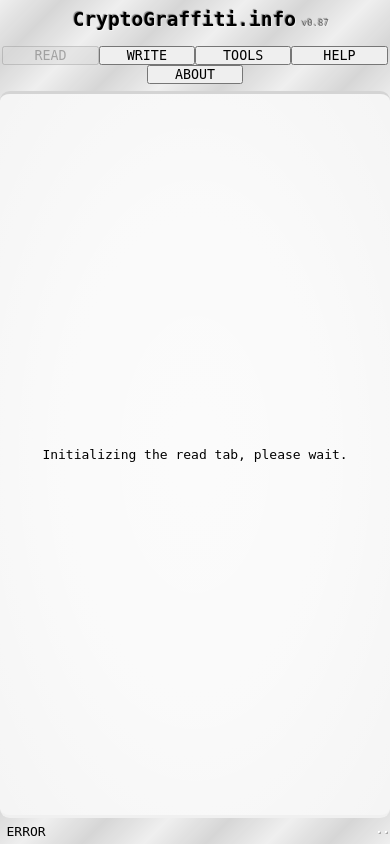
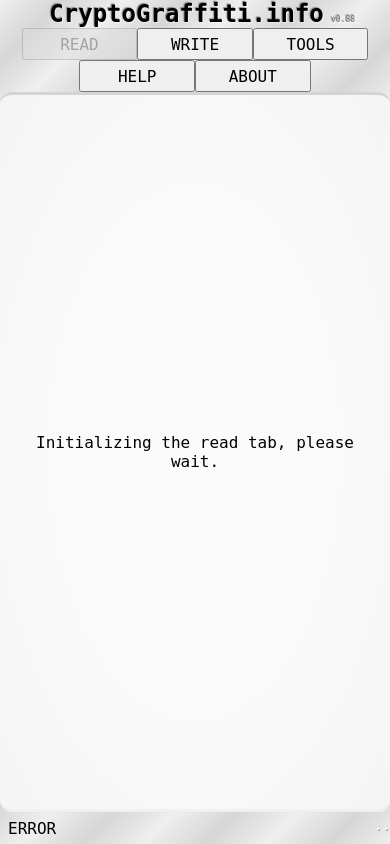
Before and after one commit to 1Hyena/cryptograffiti, a PHP site: page /cryptograffiti.html in a window 390 px wide. Run offline with PHP 8.4, Linux system fonts and the light colour scheme.

Commit message:
Fixed styling bugs regarding media queries. User defined font sizes should now be working properly. Buttons now have uniform styling for all browsers.

```diff
--- a/src/cryptograffiti.html
+++ b/src/cryptograffiti.html
@@ -39,12 +39,18 @@
 <body>
 
 <div style="height: 100%;" id="cg" class="appear">
+    <div style="display: table; width: 100%; height: 100%; table-layout: fixed;">
+        <div style="display: table-row; width: 100%;">
             <div id="cg-header">
                 <div style="overflow: hidden;"><h2 style="display: inline; padding-left: 1ch; padding-right: 0.5ch;">CryptoGraffiti.info</h2></div>
             </div>
+        </div>
 
+        <div style="display: table-row; width: 100%; height: 100%;">
+            <div style="width: 100%; height: 100%; position: relative;">
                 <div id="cg-body">
-        <div id="cg-body-texture"><div id="cg-body-shade">
+                    <div id="cg-body-texture">
+                    <div id="cg-body-shade">
                         <div id="cg-main">
 
                             <div style="display:table; width: 100%; height: 100%;">
@@ -58,11 +64,17 @@
                             </div>
 
                         </div>
-        </div></div>
+                    </div>
+                    </div>
+                </div>
+            </div>
         </div>
 
+        <div style="display: table-row; width: 100%;">
             <div id="cg-footer">
                 <span id="cg-credits">&copy;2017 CryptoGraffiti Developers</span>
+            </div>
+        </div>
     </div>
 </div>
 
--- a/src/main.css
+++ b/src/main.css
@@ -1,8 +1,18 @@
 * {margin:0; padding:0;}
-html, body {height:100%; width:100%; font-family: monospace; overflow: hidden;}
+html, body {height:100%; width:100%; overflow: hidden;}
 
 body {
     background-color: rgba(224,224,224, 0.5);
+}
+
+button {
+    height: 2rem;
+    min-height: 2rem;
+    max-height: 2rem;
+    overflow: hidden;
+    white-space: nowrap;
+    font-family: monospace;
+    font-size: 1rem;
 }
 
 .appear {
@@ -42,19 +52,22 @@ body {
 }
 
 #cg-header {
+    font-size: 1rem;
     display: flex;
     flex-direction: row;
     flex-wrap: wrap;
     justify-content: center;
     align-items: center;
-    height: 10rem;
+    min-height: 2rem;
     text-shadow: 1px 1px 1px rgba(255,255,255,0.4), -1px -1px 1px rgba(0,0,0,0.4);
 }
 
 #cg-body {
+    font-size: 1rem;
     display: block;
     width: 100%;
-    height: calc(100% - 12rem);
+    height: 100%;
+    position: absolute;
 
     overflow: hidden;
     margin-left: auto;
@@ -76,36 +89,13 @@ body {
 }
 
 #cg-footer {
+    font-size: 1rem;
     display: flex;
     flex-direction: row;
     justify-content: center;
     align-items: center;
-    height: 2rem;
+    min-height: 2rem;
     overflow: hidden;
-}
-
-@media screen and (min-width: 15rem) {
-    #cg-header {height: 7rem;}
-    #cg-footer {height: 2rem;}
-    #cg-body   {height: calc(100% - 9rem);}
-}
-
-@media screen and (min-width: 25rem) {
-    #cg-header {height: 5rem;}
-    #cg-footer {height: 2rem;}
-    #cg-body   {height: calc(100% - 7rem);}
-}
-
-@media screen and (min-width: 35rem) {
-    #cg-header {height: 4rem;}
-    #cg-footer {height: 2rem;}
-    #cg-body   {height: calc(100% - 6rem);}
-}
-
-@media screen and (min-width: 50rem) {
-    #cg-header {height: 2rem;}
-    #cg-footer {height: 2rem;}
-    #cg-body   {height: calc(100% - 4rem);}
 }
 
 #cg {
@@ -113,6 +103,8 @@ body {
     background: -o-repeating-linear-gradient(-45deg, rgba(0,0,0,0), rgba(0,0,0,0.1) 5%, rgba(0,0,0,0) 10%);
     background: -moz-repeating-linear-gradient(-45deg, rgba(0,0,0,0), rgba(0,0,0,0.1) 5%, rgba(0,0,0,0) 10%);
     background: repeating-linear-gradient(-45deg, rgba(0,0,0,0), rgba(0,0,0,0.1) 5%, rgba(0,0,0,0) 10%);
+    font-family: monospace;
+    font-size: 1rem;
 }
 
 #cg-body {
@@ -121,12 +113,6 @@ body {
     border-style: inset;
     border-color: rgba(240, 240, 240, 0.33);
     border-width: medium 0rem;
-}
-
-#cg-header{
-}
-
-#cg-footer{
 }
 
 #cg-body-texture {
@@ -151,7 +137,7 @@ body {
     display: inline;
     width: 0ch;
     opacity: 0;
-    font-size: xx-small;
+    font-size: 0.5rem;
     color: rgba(0,0,0,0.5);
     overflow: hidden;
     -webkit-transition: width 1s;
@@ -591,6 +565,7 @@ body {
     animation-duration: 1.5s;
     -webkit-animation-fill-mode: forwards;
     animation-fill-mode: forwards;
+    font-size: 1rem;
 }
 
 @-webkit-keyframes cg-tabs-anim {
--- a/src/main.js
+++ b/src/main.js
@@ -7,7 +7,7 @@ var CG_HOLD_STATUS = 0;
 var CG_HOLD_DELAY  = false;
 var CG_TX_NR       = null;
 var CG_SCROLL_KEY  = false;
-var CG_VERSION     = "0.87";
+var CG_VERSION     = "0.88";
 var CG_ACTIVE_TAB  = null;
 var CG_DECODER_OK  = true; // Decoder is online?
 var CG_ENCODER_OK  = true; // Encoder is online?
@@ -481,11 +481,11 @@ function cg_construct_header() {
 }
 
 function cg_construct_buttons(tabs) {
-    var btn_1 = document.createElement("BUTTON"); btn_1.className = btn_1.className + " cg-btn";
-    var btn_2 = document.createElement("BUTTON"); btn_2.className = btn_2.className + " cg-btn";
-    var btn_3 = document.createElement("BUTTON"); btn_3.className = btn_3.className + " cg-btn";
-    var btn_4 = document.createElement("BUTTON"); btn_4.className = btn_4.className + " cg-btn";
-    var btn_5 = document.createElement("BUTTON"); btn_5.className = btn_5.className + " cg-btn";
+    var btn_1 = document.createElement("BUTTON"); btn_1.classList.add("cg-btn");
+    var btn_2 = document.createElement("BUTTON"); btn_2.classList.add("cg-btn");
+    var btn_3 = document.createElement("BUTTON"); btn_3.classList.add("cg-btn");
+    var btn_4 = document.createElement("BUTTON"); btn_4.classList.add("cg-btn");
+    var btn_5 = document.createElement("BUTTON"); btn_5.classList.add("cg-btn");
 
     btn_1.addEventListener("click", cg_button_click_read ); btn_1.disabled = true;
     btn_2.addEventListener("click", cg_button_click_write); btn_2.disabled = true;
--- a/src/write.js
+++ b/src/write.js
@@ -549,12 +549,15 @@ function cg_button_click_preview() {
 
         var msgbox = cg_write_create_msgbox(CG_WRITE_CHUNKS, CG_WRITE_FILE_TYPE);
         previewarea.appendChild(msgbox);
-        previewarea.appendChild(document.createElement("br"));
+
+        var btn_container = document.createElement("DIV");
+        btn_container.style = "font-size: 1rem; width: 12ch; display: inline-block;";
 
         var btn = document.createElement("BUTTON"); btn.classList.add("cg-write-btn");
         btn.appendChild(document.createTextNode(CG_TXT_CAPTCHA_BTN_BACK[CG_LANGUAGE]));
         btn.addEventListener("click", cg_button_click_preview_back);
-        previewarea.appendChild(btn);
+        btn_container.appendChild(btn);
+        previewarea.appendChild(btn_container);
 
         previewarea.style.display = "block";
         previewarea.classList.add("cg-appear");
@@ -792,7 +795,7 @@ function cg_write_create_msgbox(CG_WRITE_CHUNKS, mimetype) {
     }
 
     msgbox.style.width="100%";
-    msgbox.style.height="calc(100% - 2rem)";
+    msgbox.style.height="calc(100% - 2.25rem)";
     msgbox.style.backgroundColor="transparent";
     msgbody.style.maxHeight="none";
     msgbody.style.height="calc(100% - 6.5ch)";
```
Also changed, not shown: other parts of src/main.css (+32 -43 lines), src/tools.js (+9 -4 lines). Lines whose indentation alone changed are shown as unchanged.
